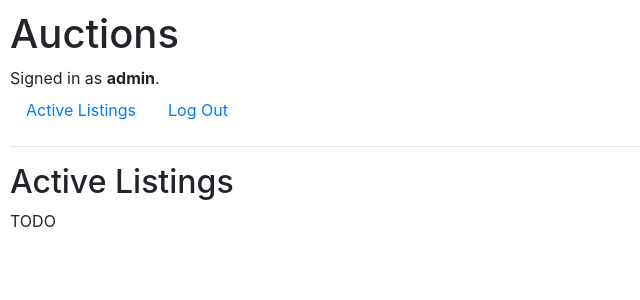
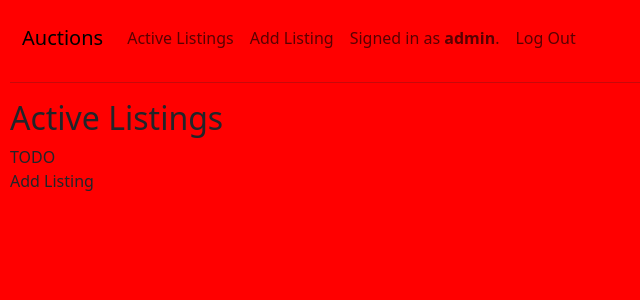
Before and after one commit to monicavaquerano/commerce, a Django app: page / in a window 1280 px wide. Shown: the top 300 px of the page, without its empty margins (0-640 px from the left). Run offline with Django 3.2, Linux system fonts and the light colour scheme; a user stored in the database is signed in; some libraries are stand-ins or nearby versions.

Commit message:
update templates

```diff
--- a/auctions/static/auctions/styles.css
+++ b/auctions/static/auctions/styles.css
@@ -1,3 +1,4 @@
 body {
     padding: 10px;
+    background-color: red;
 }
--- a/auctions/templates/auctions/index.html
+++ b/auctions/templates/auctions/index.html
@@ -1,7 +1,11 @@
 {% extends "auctions/layout.html" %}
 
 {% block body %}
-    <h2>Active Listings</h2>
+<h2>Active Listings</h2>
 
-    TODO
+TODO
+<br>
+{% if user.is_authenticated %}
+<a class="nav-link" href="{% url 'add_listing' %}">Add Listing</a>
+{% endif %}
 {% endblock %}
--- a/auctions/templates/auctions/layout.html
+++ b/auctions/templates/auctions/layout.html
@@ -2,12 +2,58 @@
 
 <!DOCTYPE html>
 <html lang="en">
+
 <head>
     <title>{% block title %}Auctions{% endblock %}</title>
-        <link rel="stylesheet" href="https://stackpath.bootstrapcdn.com/bootstrap/4.4.1/css/bootstrap.min.css" integrity="sha384-Vkoo8x4CGsO3+Hhxv8T/Q5PaXtkKtu6ug5TOeNV6gBiFeWPGFN9MuhOf23Q9Ifjh" crossorigin="anonymous">
+    <link href="https://cdn.jsdelivr.net/npm/bootstrap@5.3.0/dist/css/bootstrap.min.css" rel="stylesheet"
+        integrity="sha384-9ndCyUaIbzAi2FUVXJi0CjmCapSmO7SnpJef0486qhLnuZ2cdeRhO02iuK6FUUVM" crossorigin="anonymous">
     <link href="{% static 'auctions/styles.css' %}" rel="stylesheet">
 </head>
+
 <body>
+    <nav class="navbar navbar-expand-sm" aria-label="Navabar">
+        <div class="container-fluid">
+            <a class="navbar-brand" href="/">Auctions</a>
+            <button class="navbar-toggler" type="button" data-bs-toggle="collapse" data-bs-target="#navbar-content"
+                aria-controls="navbar-content" aria-expanded="false" aria-label="Toggle navigation">
+                <span class="navbar-toggler-icon"></span>
+            </button>
+            <div class="collapse navbar-collapse" id="navbar-content">
+                <ul class="navbar-nav me-auto mb-2 mb-sm-0">
+                    <li class="nav-item">
+                        <a class="nav-link" href="{% url 'index' %}">Active Listings</a>
+                    </li>
+                    {% if user.is_authenticated %}
+                    <li class="nav-item">
+                        <a class="nav-link" href="{% url 'add_listing' %}">Add Listing</a>
+                    </li>
+                    <li class="nav-item">
+                        <div class="nav-link">
+                            {% if user.is_authenticated %}
+                            Signed in as <strong>{{ user.username }}</strong>.
+                            {% else %}
+                            Not signed in.
+                            {% endif %}
+                        </div>
+                    </li>
+                    <li class="nav-item">
+                        <a class="nav-link" href="{% url 'logout' %}">Log Out</a>
+                    </li>
+                    {% else %}
+                    <li class="nav-item">
+                        <a class="nav-link" href="{% url 'login' %}">Log In</a>
+                    </li>
+                    <li class="nav-item">
+                        <a class="nav-link" href="{% url 'register' %}">Register</a>
+                    </li>
+                    {% endif %}
+                </ul>
+            </div>
+        </div>
+    </nav>
+
+
+    <!--
     <h1>Auctions</h1>
     <div>
         {% if user.is_authenticated %}
@@ -22,6 +68,9 @@
         </li>
         {% if user.is_authenticated %}
         <li class="nav-item">
+            <a class="nav-link" href="{% url 'add_listing' %}">Add Listing</a>
+        </li>
+        <li class="nav-item">
             <a class="nav-link" href="{% url 'logout' %}">Log Out</a>
         </li>
         {% else %}
@@ -33,8 +82,15 @@
         </li>
         {% endif %}
     </ul>
+-->
+
     <hr>
+
     {% block body %}
     {% endblock %}
+    <script src="https://cdn.jsdelivr.net/npm/bootstrap@5.3.0/dist/js/bootstrap.bundle.min.js"
+        integrity="sha384-geWF76RCwLtnZ8qwWowPQNguL3RmwHVBC9FhGdlKrxdiJJigb/j/68SIy3Te4Bkz"
+        crossorigin="anonymous"></script>
 </body>
+
 </html>
--- a/auctions/urls.py
+++ b/auctions/urls.py
@@ -6,5 +6,6 @@ urlpatterns = [
     path("", views.index, name="index"),
     path("login", views.login_view, name="login"),
     path("logout", views.logout_view, name="logout"),
-    path("register", views.register, name="register")
+    path("register", views.register, name="register"),
+    path("add_listing", views.add_listing, name="add_listing"),
 ]
--- a/auctions/views.py
+++ b/auctions/views.py
@@ -64,3 +64,10 @@ def register(request):
         return HttpResponseRedirect(reverse("index"))
     else:
         return render(request, "auctions/register.html")
+
+
+def add_listing(request):
+    return render(
+        request,
+        "auctions/listing.html",
+    )
```
Also changed, not shown: db.sqlite3. Lines whose indentation alone changed are shown as unchanged.
